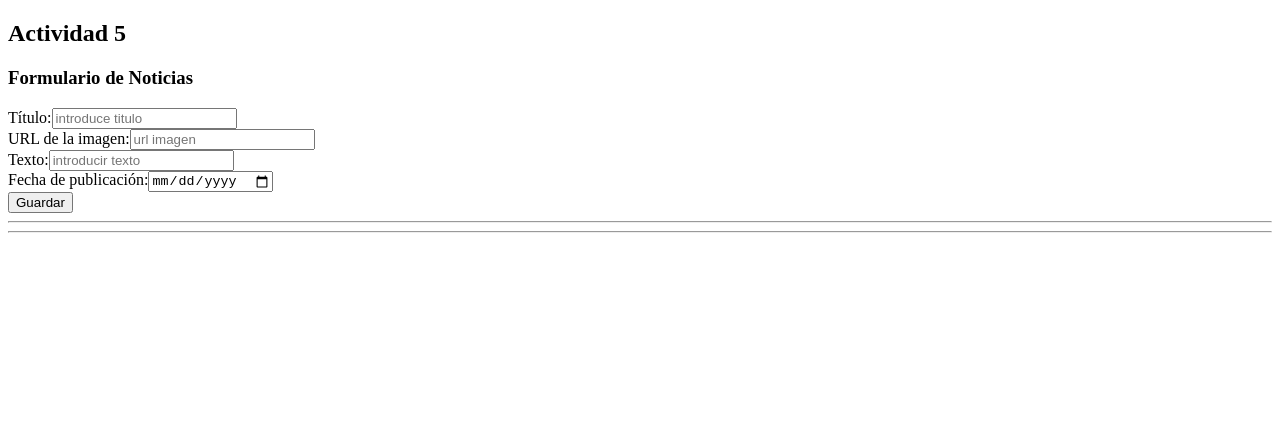
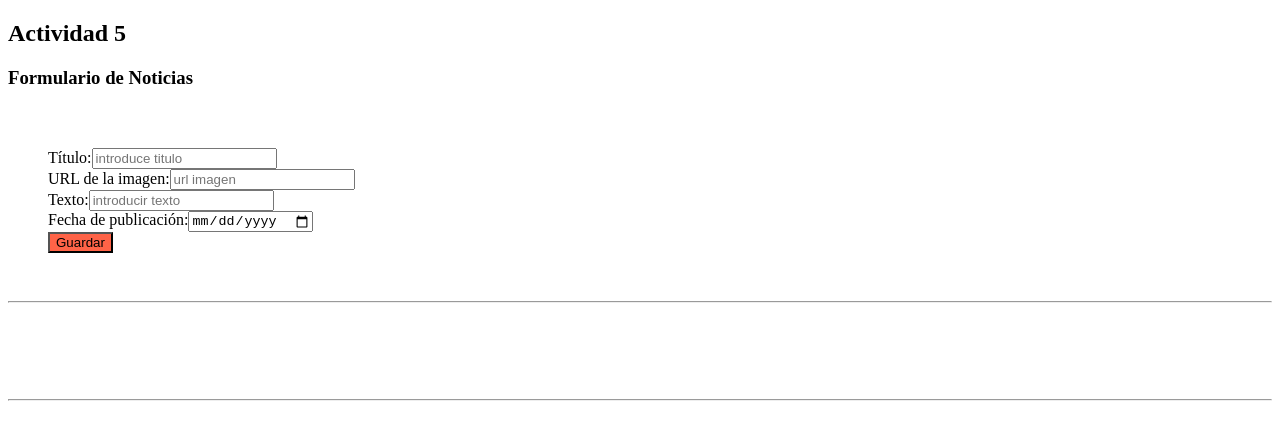
Before and after one commit to Iosif1990/primeraAppStandalone, an Angular app: page / in a window 1280 px wide. Shown: the top 440 px of the page. Built offline with nearby package versions, Linux system fonts and the light colour scheme.

Commit message:
Cambios en el CSS 1

```diff
--- a/src/app/components/noticias/noticias.component.css
+++ b/src/app/components/noticias/noticias.component.css
@@ -2,7 +2,37 @@
 .seccion {
     font-family: system-ui, -apple-system, BlinkMacSystemFont, 'Segoe UI', Roboto, Oxygen, Ubuntu, Cantarell, 'Open Sans', 'Helvetica Neue', sans-serif;
 }
-.class{
+.formulario {
     border-radius: 10px;
+    padding-left: 40px;
+    padding-bottom: 40px;
+    padding-right: 40px;
+    padding-top: 40px;
+    box-shadow: grey;
 
 }
+
+.respuestas {
+    border-radius: 10px;
+    padding-left: 40px;
+    padding-bottom: 40px;
+    padding-right: 40px;
+    padding-top: 40px;
+
+}
+
+.boton-guardar {
+
+}
+
+.rojo {
+    background-color: tomato;
+}
+
+.azul{
+    background-color: aqua;
+}
+
+.violeta {
+    background-color: violet;
+}
--- a/src/app/components/noticias/noticias.component.html
+++ b/src/app/components/noticias/noticias.component.html
@@ -17,12 +17,12 @@
       <label for="fecha">Fecha de publicación:</label>
       <input type="date" id="fecha" name="fecha" [(ngModel)]="newNoticia.fecha">
     </div>
-    <button (click)="guardar()">Guardar</button>
+    <button class="{{ color }}" (click)="guardar()">Guardar</button>
   </div>
 
   <hr>
 
-<div [innerHTML]="cargarDatos()">
+<div class="respuestas" [innerHTML]="cargarDatos()">
 
 
 </div>
--- a/src/app/components/noticias/noticias.component.ts
+++ b/src/app/components/noticias/noticias.component.ts
@@ -9,6 +9,8 @@ import { FormsModule } from '@angular/forms';
   styleUrls: ['./noticias.component.css'],
 })
 export class NoticiasComponent {
+  color: string = 'rojo'
+
   arrNoticias: any[] = [];
 
   newNoticia: any = {
```
